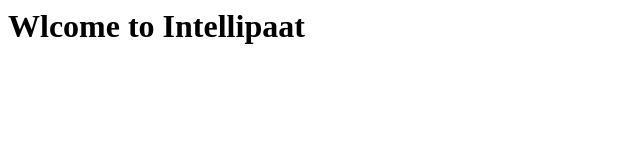
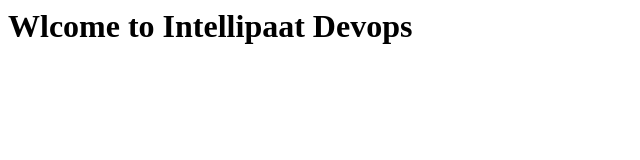
Before and after one commit to shankarmadiraju-hyd/website, a plain HTML site: page index.html in a window 1280 px wide. Shown: the whole page, without its empty margins (0-640 px from the left). Drawn offline with Linux system fonts and the light colour scheme.

Commit message:
changed index.html 1

```diff
--- a/index.html
+++ b/index.html
@@ -3,6 +3,6 @@
 <title>Jenkins CI /CD pipeline </title>
 
 <body>
-<h1>Wlcome to Intellipaat </h1>
+<h1>Wlcome to Intellipaat Devops</h1>
  </body>
 </html>
```
